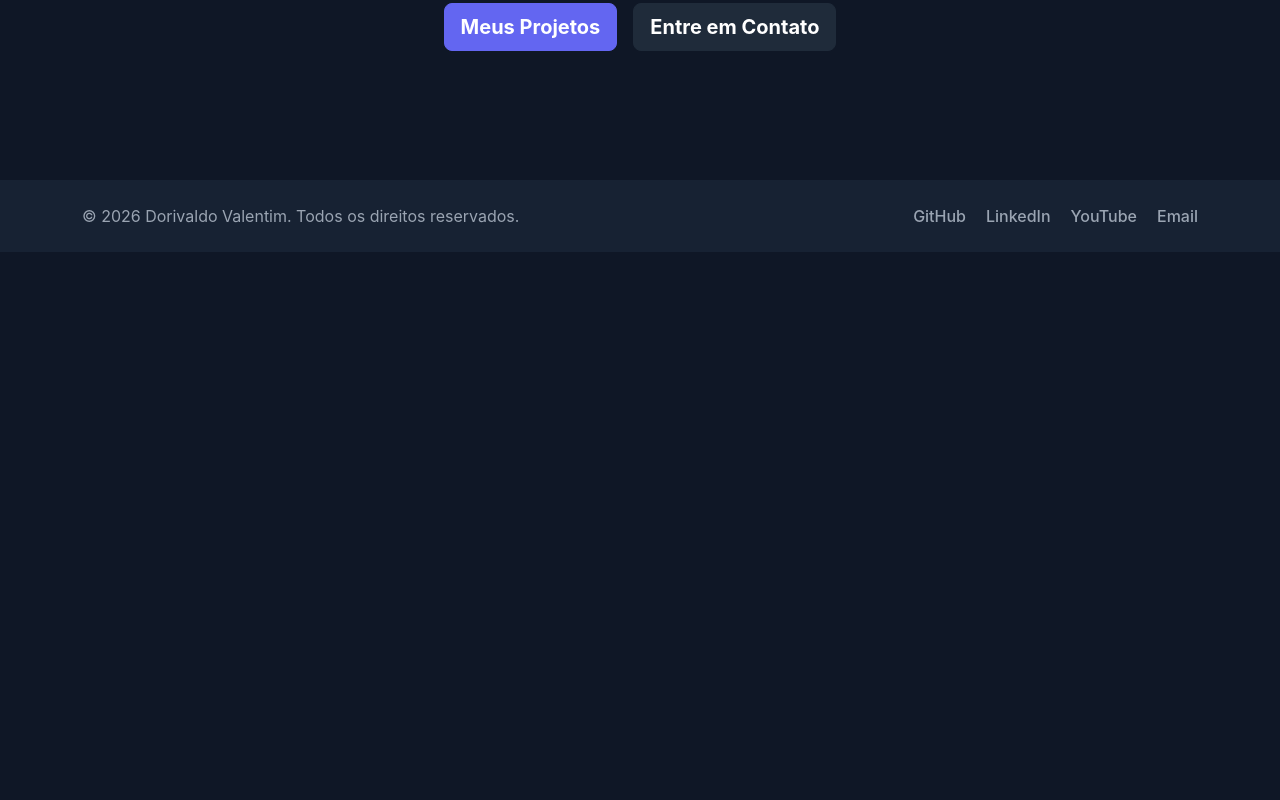
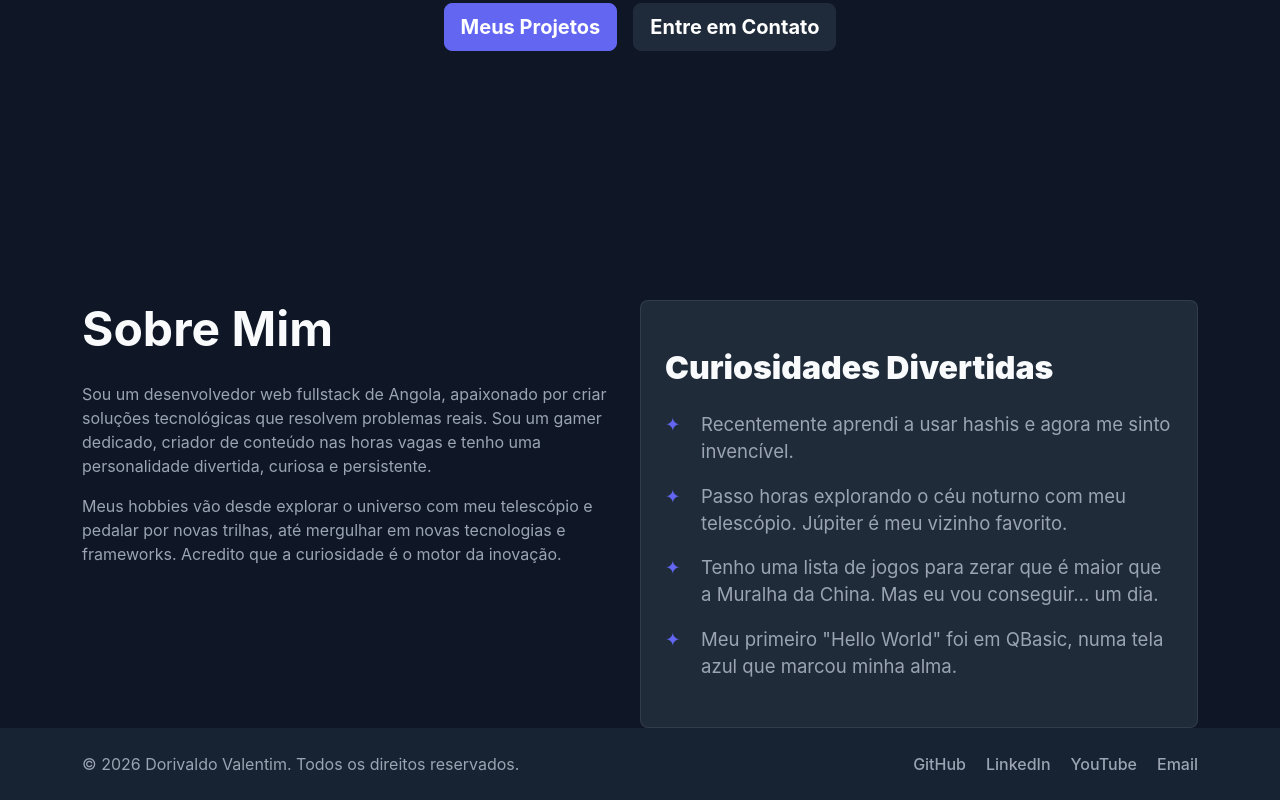
Before and after one commit to dorivaldovalentim/dorivaldovalentim, a Nuxt app: page / in a window 1280 px wide. Shown: the part 603-1403 px from the top of the page. Before the commit the page ends 855 px from the top, so only its background shows below. Built offline with nearby package versions, Linux system fonts and the light colour scheme.

Commit message:
feat: adding about me section

```diff
--- a/app/app.vue
+++ b/app/app.vue
@@ -18,7 +18,8 @@ useHead({
     <Header />
 
     <main id="inicio">
-      <HeroSection />
+      <Hero />
+      <About />
     </main>
 
     <Footer></Footer>
--- /dev/null
+++ b/app/components/About.vue
@@ -0,0 +1,72 @@
+<script setup lang="ts">
+import { funFacts, profile } from '../data/portfolio'
+</script>
+
+<template>
+  <section id="sobre" class="container section-space about-section">
+    <div class="d-flex flex-wrap">
+      <div class="col-12 col-md-6 pe-md-3">
+        <h2 class="section-heading display-5 fw-bold mb-md-4">Sobre Mim</h2>
+        <div v-html="profile.bio"></div>
+      </div>
+
+      <div class="fun-card col-12 col-md-6 py-5 px-4">
+        <h3>Curiosidades Divertidas</h3>
+        <ul>
+          <li v-for="fact in funFacts" :key="fact">
+            <span aria-hidden="true">✦</span>
+            <p>{{ fact }}</p>
+          </li>
+        </ul>
+      </div>
+    </div>
+  </section>
+</template>
+
+<style scoped>
+.section-space {
+  padding-top: 7.5rem;
+  scroll-margin-top: 110px;
+}
+
+.fun-card,
+.project-card,
+.skill-card {
+  border: 1px solid var(--portfolio-line);
+  border-radius: 8px;
+  background: var(--portfolio-card);
+}
+
+.fun-card h3,
+.skill-card h3 {
+  margin: 0 0 1.5rem;
+  color: var(--portfolio-ink);
+  font-size: clamp(1.5rem, 2.5vw, 2rem);
+  font-weight: 900;
+}
+
+.fun-card ul {
+  display: grid;
+  gap: 1.1rem;
+  margin: 0;
+  padding: 0;
+  list-style: none;
+}
+
+.fun-card li {
+  display: grid;
+  grid-template-columns: 20px 1fr;
+  gap: 1rem;
+  font-size: clamp(1rem, 1.8vw, 1.16rem);
+  line-height: 1.45;
+}
+
+.fun-card li span {
+  color: var(--portfolio-accent);
+}
+
+.fun-card li p {
+  margin: 0;
+  font-size: inherit;
+}
+</style>
--- a/app/data/portfolio.ts
+++ b/app/data/portfolio.ts
@@ -7,10 +7,10 @@ export const profile = {
   headline: 'Olá, eu sou o Dorivaldo Valentim',
   intro:
     'Transformando ideias em realidade digital com código limpo e design moderno, diretamente de Angola para o mundo.',
-  bio:
-    'Sou um desenvolvedor web fullstack de Angola, apaixonado por criar soluções tecnológicas que resolvem problemas reais. Sou um gamer dedicado, criador de conteúdo nas horas vagas e tenho uma personalidade divertida, curiosa e persistente.',
-  secondBio:
-    'Meus hobbies vão desde explorar o universo com meu telescópio e pedalar por novas trilhas, até mergulhar em novas tecnologias e frameworks. Acredito que a curiosidade é o motor da inovação.',
+  bio: `
+      <p>Sou um desenvolvedor web fullstack de Angola, apaixonado por criar soluções tecnológicas que resolvem problemas reais. Sou um gamer dedicado, criador de conteúdo nas horas vagas e tenho uma personalidade divertida, curiosa e persistente.</p>
+      <p>Meus hobbies vão desde explorar o universo com meu telescópio e pedalar por novas trilhas, até mergulhar em novas tecnologias e frameworks. Acredito que a curiosidade é o motor da inovação.</p>
+    `,
   avatar:
     'https://cloud.squidex.io/api/assets/dorivaldovalentim/dbb965da-73de-4aa9-a799-05406cfaeae1/avatar.jpg?version=1',
   socials: [
@@ -20,3 +20,10 @@ export const profile = {
     { label: 'Email', url: 'mailto:hello@dorivaldovalentim.dev' }
   ]
 }
+
+export const funFacts = [
+  'Recentemente aprendi a usar hashis e agora me sinto invencível.',
+  'Passo horas explorando o céu noturno com meu telescópio. Júpiter é meu vizinho favorito.',
+  'Tenho uma lista de jogos para zerar que é maior que a Muralha da China. Mas eu vou conseguir... um dia.',
+  'Meu primeiro "Hello World" foi em QBasic, numa tela azul que marcou minha alma.'
+]
```
Also changed, not shown: app/components/Hero.vue (renamed from app/components/HeroSection.vue).
